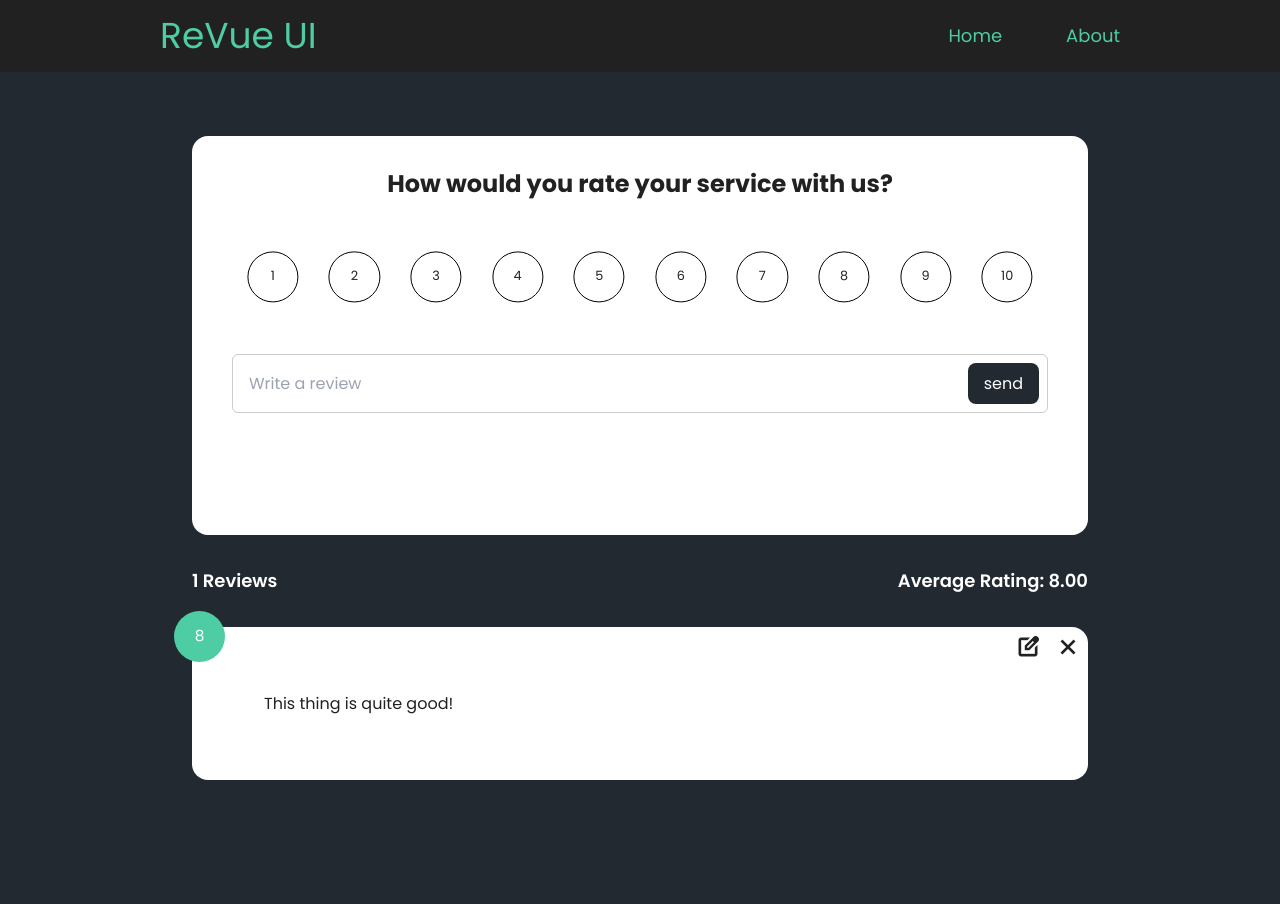
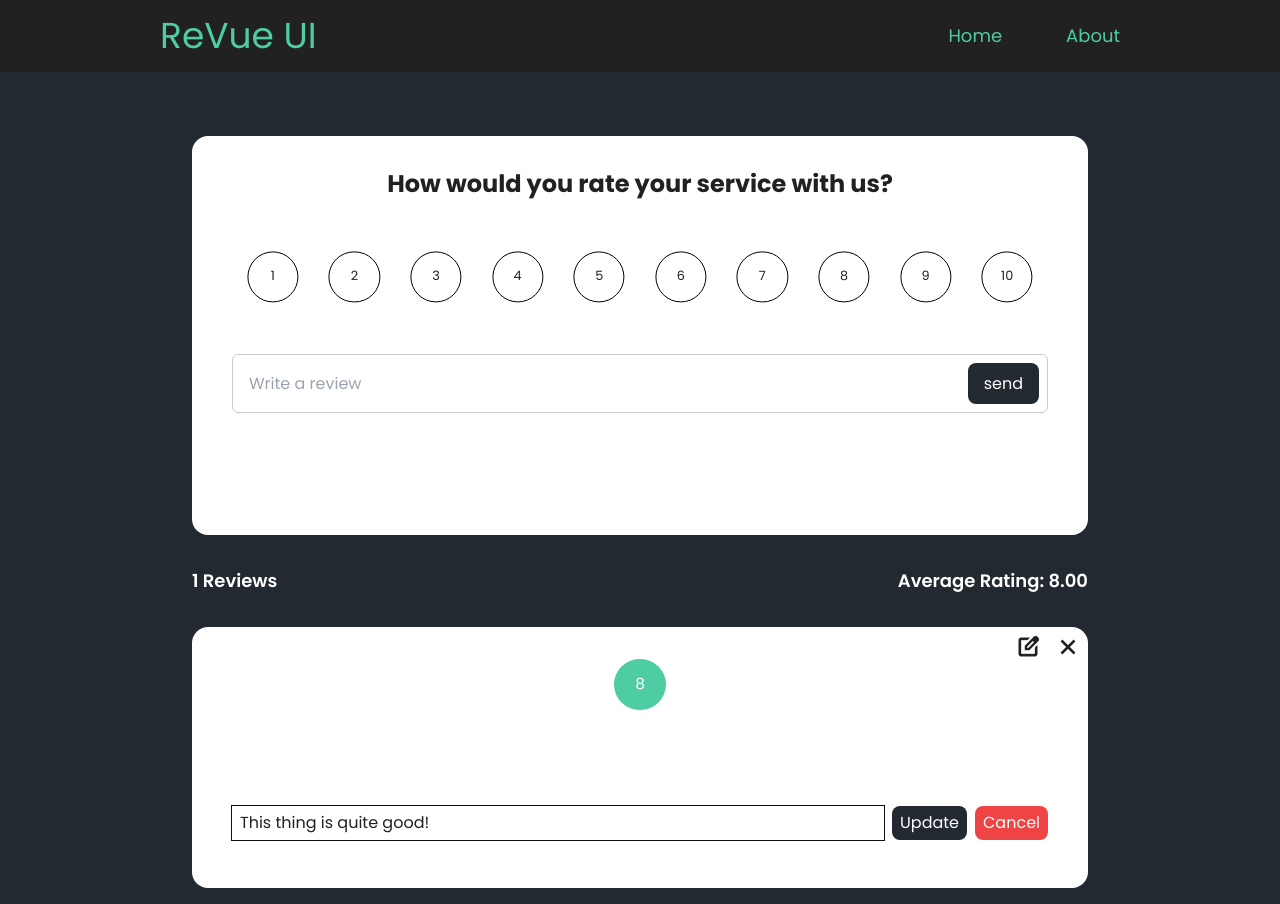
Before and after one commit to kuncung38/ReVue-Page, a Vue app: page / in a window 1280 px wide. Both pictures are taken after a click on the button "edit_square". Before the commit the page ends 800 px from the top, so only its background shows below. Built offline with nearby package versions, Linux system fonts and the light colour scheme.

Commit message:
cancel edit

```diff
--- a/src/components/RatingSelect.vue
+++ b/src/components/RatingSelect.vue
@@ -1,5 +1,5 @@
 <script setup>
-const props = defineProps(['n'])
+const props = defineProps(['n', 'rating'])
 const emit = defineEmits(['rate'])
 
 
@@ -7,7 +7,8 @@ const emit = defineEmits(['rate'])
 
 <template>
     <li class="relative">
-        <input type="radio" name="rating" value="n" @click="$emit('rate', n)" :id="`rating-${n}`" class="opacity-0" />
+        <input type="radio" name="rating" value="n" :checked="rating === n" @click="$emit('rate', n)" :id="`rating-${n}`"
+            class="opacity-0" />
         <label :for="`rating-${n}`"
             class="flex items-center justify-center rounded-full hover:bg-[#94e9cc] hover:text-white hover:border-none">{{ n
             }}</label>
--- a/src/components/ReviewItem.vue
+++ b/src/components/ReviewItem.vue
@@ -1,18 +1,24 @@
 <script setup>
+import { ref } from 'vue';
 import Card from './Shared/Card.vue';
 
 const props = defineProps(['review'])
 
+const isEditing = ref(false)
+const input = ref(null)
+
+
+const toEdit = () => {
+    isEditing.value = true
+    input.value.focus()
+}
+
 </script>
 
 <template>
-    <Card class="justify-start" style="flex-direction: row;" :id="`review-${review.id}`">
-        <div class="rounded-full rating-display">
-            {{ review.rating }}
-        </div>
-
+    <Card class="justify-start" style="flex-direction: column;" :id="`review-${review.id}`">
         <div class="absolute flex flex-row items-center justify-center gap-4 top-2 right-2">
-            <button>
+            <button @click="toEdit">
                 <span class="font-semibold material-symbols-outlined">
                     edit_square
                 </span>
@@ -24,11 +30,22 @@ const props = defineProps(['review'])
             </button>
         </div>
 
+        <div class="rating-display" :class="isEditing ? 'static' : 'absolute'">
+            {{ review.rating }}
+        </div>
 
-        <div>
-            <p class="p-8 text-justify">
-                {{ review.text }}
-            </p>
+        <div class="w-full mt-4">
+            <form class="flex gap-2 items-center">
+                <input ref="input" type="text" class="px-2 py-1 my-4 text-justify w-full" :value="review.text"
+                    :class="isEditing ? 'outline-1 outline' : 'pointer-events-none'" />
+                <Transition>
+                    <div v-if="isEditing" class="flex gap-2">
+                        <button type="submit" class="px-2 py-1 h-fit text-white rounded-lg bg-[#232931]">Update</button>
+                        <button @click.prevent="() => { isEditing = false }"
+                            class="px-2 py-1 h-fit text-white rounded-lg bg-red-500">Cancel</button>
+                    </div>
+                </Transition>
+            </form>
         </div>
     </Card>
 </template>
@@ -37,7 +54,6 @@ const props = defineProps(['review'])
 
 <style scoped>
 .rating-display {
-    position: absolute;
     top: -1rem;
     left: -2%;
     z-index: 10;
@@ -49,8 +65,17 @@ const props = defineProps(['review'])
     font-size: 1.2vw;
     background: #4ecca3;
     color: white;
-    cursor: pointer;
+    border-radius: 50%;
     transition-duration: 200ms;
+}
 
+.v-enter-active,
+.v-leave-active {
+    transition: opacity 0.5s ease;
+}
+
+.v-enter-from,
+.v-leave-to {
+    opacity: 0;
 }
 </style>
--- a/src/components/ReviewStats.vue
+++ b/src/components/ReviewStats.vue
@@ -10,7 +10,7 @@ console.log(store.reviews.reduce((current, next) => {
 
 <template>
     <div class="flex items-center justify-between text-lg font-semibold text-semibold">
-        <h4>{{ `${store.reviews.length} Reviews` }}</h4>
+        <h4>{{ `${store.reviewsNumber} Reviews` }}</h4>
         <h4>{{ `Average Rating: ${store.averageRating}` }}</h4>
     </div>
 </template>
--- a/src/components/ReviewsForm.vue
+++ b/src/components/ReviewsForm.vue
@@ -45,6 +45,8 @@ const handleSubmit = () => {
         rating: rating.value
     }
     store.addReview(newReview)
+    rating.value = 0
+    text.value = ''
 }
 
 onMounted(() => {
@@ -58,7 +60,7 @@ onMounted(() => {
     <Card>
         <h2 class="text-2xl font-bold">How would you rate your service with us?</h2>
         <ul class="flex items-center justify-around w-full">
-            <RatingSelect v-for="n in 10" :key="n" :n="n" @rate="rate" />
+            <RatingSelect v-for="n in 10" :key="n" :n="n" @rate="rate" :rating="rating" />
         </ul>
         <form @submit.prevent="handleSubmit" class="flex gap-2 w-full border border-[#ccc] p-2 rounded-md items-center">
             <input type="text" v-model.lazy="text" placeholder="Write a review"
--- a/src/stores/review.js
+++ b/src/stores/review.js
@@ -9,6 +9,10 @@ export const useReviewStore = defineStore("review", () => {
             text: "This thing is quite good!",
         },
     ]);
+
+    const reviewsNumber = computed(() => {
+        return reviews.value.length;
+    });
 
     const averageRating = computed(() => {
         let avg =
@@ -28,5 +32,5 @@ export const useReviewStore = defineStore("review", () => {
         reviews.value.push(newReview);
     }
 
-    return { reviews, averageRating, editedData, addReview };
+    return { reviews, reviewsNumber, averageRating, editedData, addReview };
 });
```
